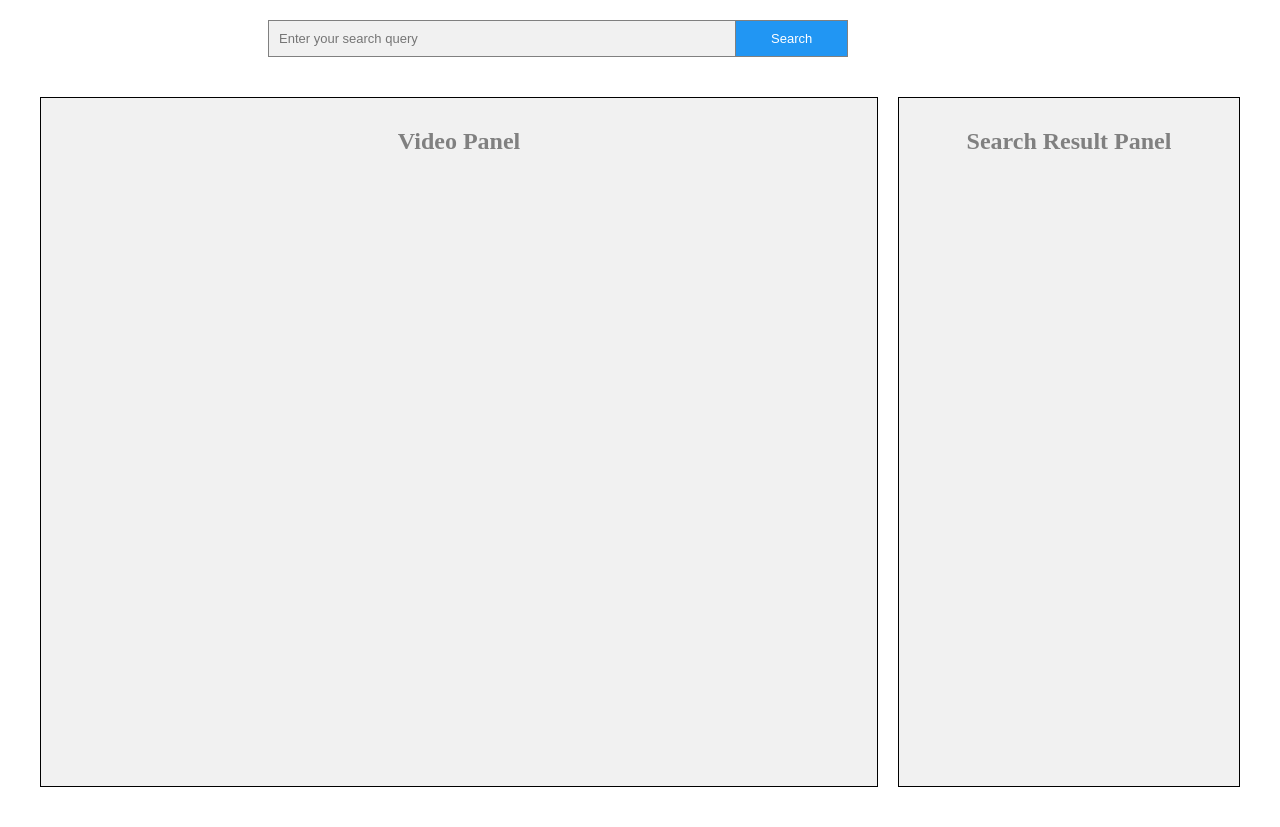
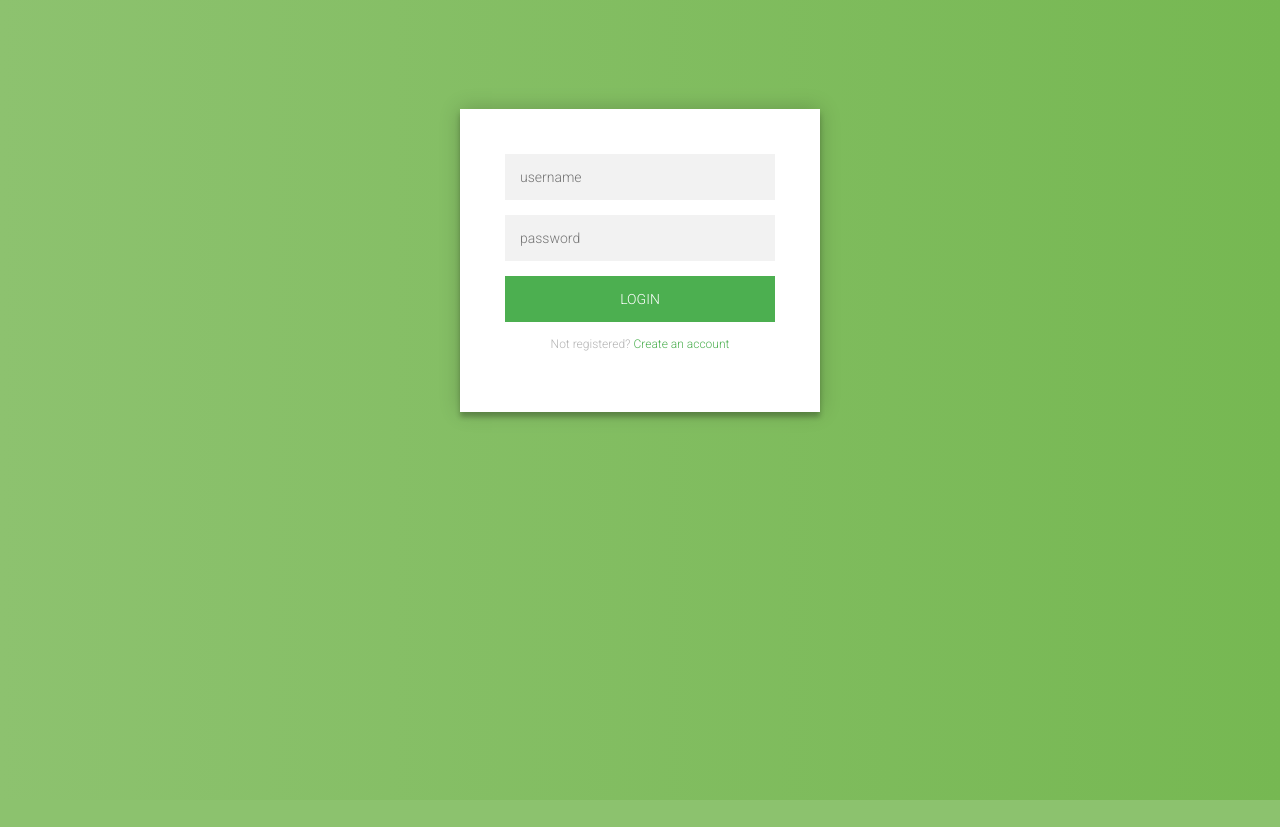
Before and after one commit to PT-10/DE_Project, a Flask app: page / in a window 1280 px wide. After the commit the page ends 800 px from the top, so only its background shows below. Run offline with Flask 3, Linux system fonts and the light colour scheme; some libraries are stand-ins or nearby versions.

Commit message:
Updates in fetching user results

```diff
--- a/app.py
+++ b/app.py
@@ -1,15 +1,35 @@
 from flask import Flask, render_template
 from mongodb import MongoDB, generate_embedding
-from setup import DatabaseSetup
+#from setup import DatabaseSetup
 import numpy as np
-from flask import jsonify, request
+from flask import jsonify, request,redirect,session
+from mysql import verify_user,create_user
 
 hf_token = "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"
 embedding_url = "https://api-inference.huggingface.co/pipeline/feature-extraction/sentence-transformers/all-MiniLM-L6-v2"
 
+
+
 app = Flask(__name__)
+app.secret_key = 'any random string'
+mongo = MongoDB()
+db = mongo.db
+def search_videos(query):
+    # Create a text index on the fields you want to search
+    db.test.create_index([("videoInfo.snippet.title", "text"), ("videoInfo.snippet.tags", "text")])
 
-mongo = MongoDB()
+    # Use the $text operator for text search
+    result = db.test.find(
+        {"$text": {"$search": query}},
+        {"score": {"$meta": "textScore"}}
+    ).sort([("score", {"$meta": "textScore"})]).limit(7)
+
+    return list(result)
+
+def extract_titles(results):
+    # Extract titles from the search results
+    titles = [result["videoInfo"]["snippet"]["title"] for result in results]
+    return titles
 # mongo.insert_to_db()
 # counter=0
 # counter_done=0
@@ -51,27 +71,51 @@ mongo = MongoDB()
 #     return top_k_idx.tolist()
 
 
+@app.route('/')
+def default():
+    return render_template("login.html")
 
-@app.route('/')
-def index():
-    return render_template("index.html")
+@app.route('/login', methods = ['POST', 'GET'])
+def login():
+    user = ""
+    trending = []
+    subscriptions = []
+    recommended = []
+    if request.method == 'POST':
+        username = request.form['username']
+        password = request.form['password']
+        valid = verify_user(username,password)
+        if valid != 1:
+             return redirect("/")
+        else:
+            session['username'] = username
+            return render_template('index.html')
+    else:
+        return render_template('login.html', result = [])
 
-@app.route("/search", methods=["GET"])
+@app.route('/register', methods = ['POST', 'GET'])
+def register():
+	# print "in register"
+	if request.method == 'POST':
+		username = request.form['username']
+		password = request.form['password']
+		valid = create_user(username,password)
+		if valid == 0 or valid == 5:
+			return render_template('/index1.html',result = [False, "", recent(),[],[],True])
+		if valid == 10:
+			session['username'] = username
+		return redirect("/")
+
+@app.route('/search', methods=['POST'])
 def search():
-    query = request.args.get('query')
-      # Replace with your actual Hugging Face token
+    if request.method == 'POST':
+        search_query = request.form['search_query']
 
-    if not query:
-        return jsonify({"error": "Query parameter 'query' is required"}), 400
+        # Call your MongoDB search function
+        results = search_videos(search_query)
 
-    embeddings = mongo.embed_all_data(hf_token)
-    result_indices = mongo.rank(embeddings, query, k=5, hf_token=hf_token)
-
-    # Retrieve the details of the top 5 videos based on the search
-    top_videos = [mongo.db.test.find_one({'_id': embeddings_index}) for embeddings_index in result_indices]
-
-    # Return the results as JSON
-    print(jsonify({"results": top_videos}))
+        # Pass the results to the template
+        return render_template('search_results.html', search_results=results)
 
 
 @app.route("/video/<video_id>")
@@ -82,3 +126,50 @@ def video_details(video_id):
 
 if __name__=="__main__":
     app.run(debug=True)
+
+
+# from flask import Flask, render_template, redirect, url_for, request
+# from flask_login import LoginManager, UserMixin, login_user, logout_user, login_required, current_user
+
+# app = Flask(__name__)
+# app.config['SECRET_KEY'] = 'your_secret_key'
+
+# login_manager = LoginManager(app)
+
+# class User(UserMixin):
+#     def __init__(self, user_id):
+#         self.id = user_id
+
+# @login_manager.user_loader
+# def load_user(user_id):
+#     return User(user_id)
+
+# @app.route('/login', methods=['GET', 'POST'])
+# def login():
+#     if request.method == 'POST':
+#         # Replace this with your actual authentication logic
+#         username = request.form['username']
+#         password = request.form['password']
+
+#         # Example authentication (replace with your own logic)
+#         if username == 'your_username' and password == 'your_password':
+#             user = User(user_id=1)
+#             login_user(user)
+#             return redirect(url_for('index'))
+
+#         # Redirect to login page with an error message on failed login
+#         return render_template('login.html', error='Invalid username or password')
+
+#     return render_template('login.html')
+
+# @app.route('/logout')
+# def logout():
+#     logout_user()
+#     return 'Logged out successfully'
+
+# @app.route('/index')
+# def index():
+#     return render_template('index.html')
+
+# if __name__ == '__main__':
+#     app.run(debug=True)
--- /dev/null
+++ b/templates/login.html
@@ -0,0 +1,228 @@
+<!-- <!DOCTYPE html>
+<html lang="en">
+<head>
+    <meta charset="UTF-8">
+    <meta name="viewport" content="width=device-width, initial-scale=1.0">
+    <title>Login Page</title>
+    <style>
+        body {
+            font-family: Arial, sans-serif;
+            background-color: #f4f4f4;
+            margin: 0;
+            padding: 0;
+            display: flex;
+            align-items: center;
+            justify-content: center;
+            height: 100vh;
+        }
+
+        form {
+            background-color: #fff;
+            padding: 20px;
+            border-radius: 8px;
+            box-shadow: 0 0 10px rgba(0, 0, 0, 0.1);
+            width: 300px;
+        }
+
+        label {
+            display: block;
+            margin-bottom: 8px;
+        }
+
+        input {
+            width: 100%;
+            padding: 8px;
+            margin-bottom: 16px;
+            box-sizing: border-box;
+        }
+
+        button {
+            background-color: #4caf50;
+            color: #fff;
+            padding: 10px;
+            border: none;
+            border-radius: 4px;
+            cursor: pointer;
+        }
+
+        button:hover {
+            background-color: #45a049;
+        }
+    </style>
+</head>
+<body>
+    <form action="/login" method="post">
+        <label for="username">Username:</label>
+        <input type="text" id="username" name="username" required>
+
+        <label for="password">Password:</label>
+        <input type="password" id="password" name="password" required>
+
+        <button type="submit">Login</button>
+    </form>
+</body>
+</html> -->
+
+<style type="text/css">
+    @import url(https://fonts.googleapis.com/css?family=Roboto:300);
+
+    .login-page {
+      width: 360px;
+      padding: 8% 0 0;
+      margin: auto;
+    }
+    .form {
+      position: relative;
+      z-index: 1;
+      background: #FFFFFF;
+      max-width: 360px;
+      margin: 0 auto 100px;
+      padding: 45px;
+      text-align: center;
+      box-shadow: 0 0 20px 0 rgba(0, 0, 0, 0.2), 0 5px 5px 0 rgba(0, 0, 0, 0.24);
+    }
+    .form input {
+      font-family: "Roboto", sans-serif;
+      outline: 0;
+      background: #f2f2f2;
+      width: 100%;
+      border: 0;
+      margin: 0 0 15px;
+      padding: 15px;
+      box-sizing: border-box;
+      font-size: 14px;
+    }
+    .form button {
+      font-family: "Roboto", sans-serif;
+      text-transform: uppercase;
+      outline: 0;
+      background: #4CAF50;
+      width: 100%;
+      border: 0;
+      padding: 15px;
+      color: #FFFFFF;
+      font-size: 14px;
+      -webkit-transition: all 0.3 ease;
+      transition: all 0.3 ease;
+      cursor: pointer;
+    }
+    .form button:hover,.form button:active,.form button:focus {
+      background: #43A047;
+    }
+    .form .message {
+      margin: 15px 0 0;
+      color: #b3b3b3;
+      font-size: 12px;
+    }
+    .form .message a {
+      color: #4CAF50;
+      text-decoration: none;
+    }
+
+    .error {
+      margin: 15px 0 0;
+      color: #F44336;
+      font-size: 14px;
+
+    }
+
+    .success {
+      margin: 15px 0 0;
+      color: #64DD17;
+      font-size: 14px;
+
+    }
+    .form .register-form {
+      display: none;
+    }
+    .container {
+      position: relative;
+      z-index: 1;
+      max-width: 300px;
+      margin: 0 auto;
+    }
+    .container:before, .container:after {
+      content: "";
+      display: block;
+      clear: both;
+    }
+    .container .info {
+      margin: 50px auto;
+      text-align: center;
+    }
+    .container .info h1 {
+      margin: 0 0 15px;
+      padding: 0;
+      font-size: 36px;
+      font-weight: 300;
+      color: #1a1a1a;
+    }
+    .container .info span {
+      color: #4d4d4d;
+      font-size: 12px;
+    }
+    .container .info span a {
+      color: #000000;
+      text-decoration: none;
+    }
+    .container .info span .fa {
+      color: #EF3B3A;
+    }
+    body {
+      background: #76b852; /* fallback for old browsers */
+      background: -webkit-linear-gradient(right, #76b852, #8DC26F);
+      background: -moz-linear-gradient(right, #76b852, #8DC26F);
+      background: -o-linear-gradient(right, #76b852, #8DC26F);
+      background: linear-gradient(to left, #76b852, #8DC26F);
+      font-family: "Roboto", sans-serif;
+      -webkit-font-smoothing: antialiased;
+      -moz-osx-font-smoothing: grayscale;
+    }
+    </style>
+
+    <script src="https://ajax.googleapis.com/ajax/libs/jquery/3.2.0/jquery.min.js"></script>
+
+    <script type="text/javascript">
+      $(document).ready(function(){
+      $('#id3').click(function(){
+        $('form').animate({height: "toggle", opacity: "toggle"}, "slow");
+       // $("#id1").css("display", "none");
+       // $("#id2").css("display", "block");
+      });
+
+      $('#id4').click(function(){
+        $('form').animate({height: "toggle", opacity: "toggle"}, "slow");
+       // $("#id1").css("display", "none");
+       // $("#id2").css("display", "block");
+      });
+    });
+    </script>
+
+    <div class="login-page">
+      <div class="form">
+        <form class="register-form" id = "id2" action="http://localhost:5000/register" method="post">
+          <input type="text" placeholder="name" name="username"/>
+          <input type="password" placeholder="password" name="password"/>
+          <button>create</button>
+          <p class="message">Already registered? <a href="#" id= "id4">Sign In</a></p>
+        </form>
+        <form class="login-form" id = "id1" action="http://localhost:5000/login" method="post">
+          <input type="text" placeholder="username" name="username"/>
+          <input type="password" placeholder="password" name="password"/>
+          <button>login</button>
+          <p class="message" >Not registered? <a href="#" id = "id3"> Create an account </a></p>
+        </form>
+        {% if result == 0: %}
+          <p class="error"> Wrong Credentials </p><br>
+          {% endif %}
+          {% if result == 2: %}
+          <p class="error"> User does not exist </p><br>
+          {% endif %}
+          {% if result == 10: %}
+          <p class="success"> User created !</p><br>
+          {% endif %}
+          {% if result == 5: %}
+          <p class="error"> Username already taken </p><br>
+          {% endif %}
+      </div>
+    </div>
```
Also changed, not shown: mongodb.py (+95 -38 lines), mysql.py (+34 -0 lines), templates/app1.py (added, +45 -0 lines), templates/search_results.html (+9 -14 lines).
